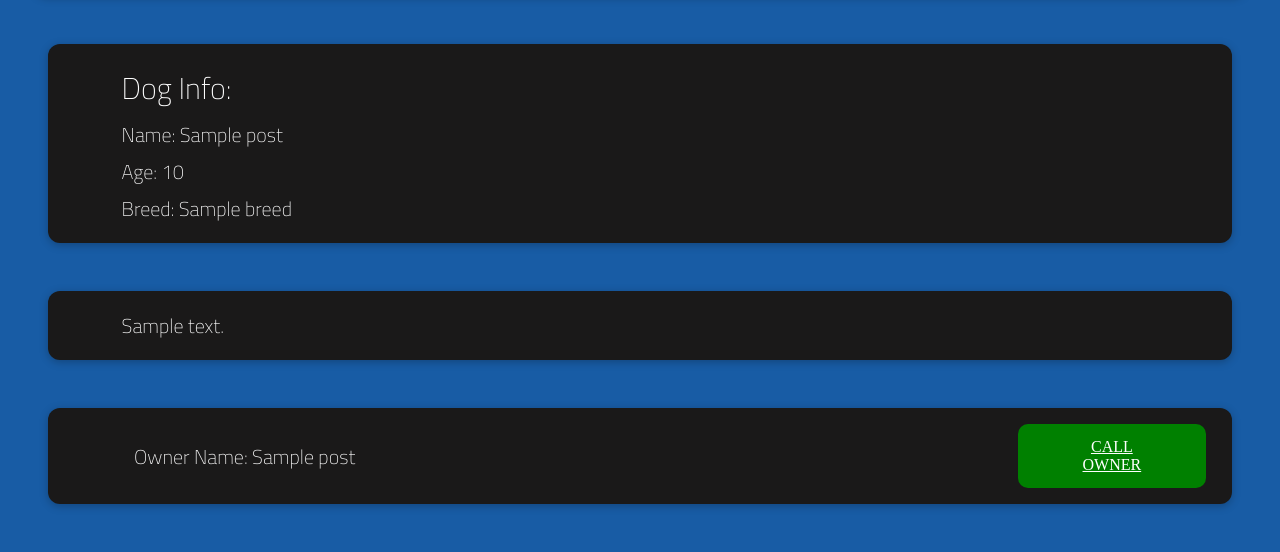
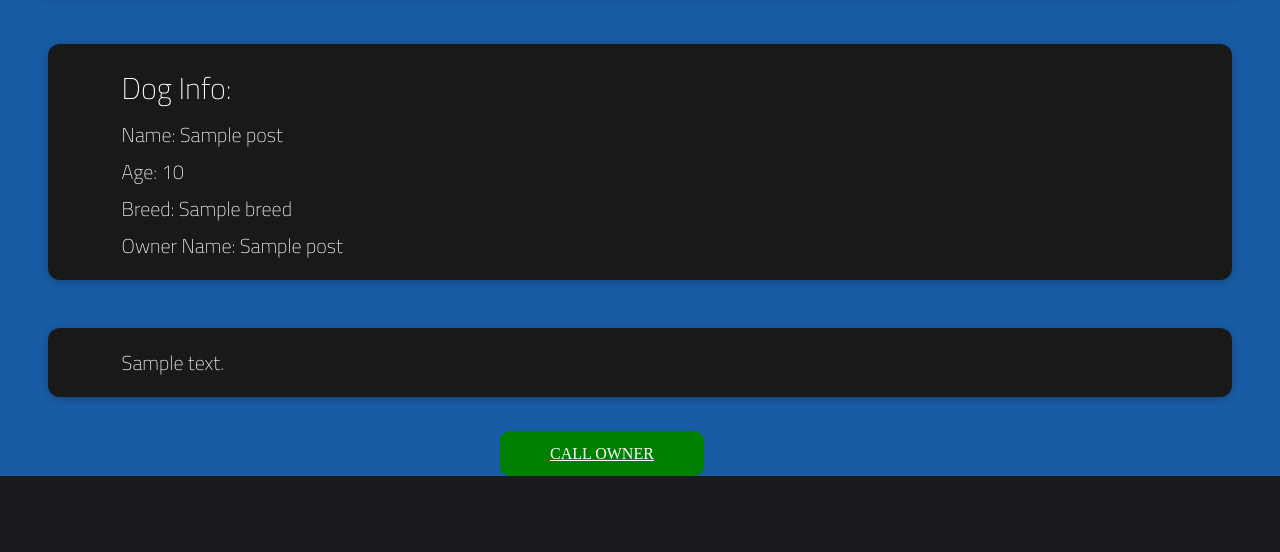
Before and after one commit to MNabeelAkhtar/Django_Dog-CleverCollar, a Django app: template home/templates/home/post-detail.html in a window 1280 px wide. Shown: the part 877-1429 px from the top of the page. After the commit the page ends 1353 px from the top, so only its background shows below. Run offline with Django 3.2, Linux system fonts and the light colour scheme; the template is opened without the code that fills it: most values are stand-ins (such as "Sample title", 1, 10 or a date in 2020); grey boxes marked "Sample" are stand-in pictures.

Commit message:
changing owner tag

```diff
--- a/home/templates/home/post-detail.html
+++ b/home/templates/home/post-detail.html
@@ -67,14 +67,10 @@
         <p>Name: {{ post.name }}</p>
         <p>Age: {{ post.age }}</p>
         <p>Breed: {{ post.breed }}</p>
+        <p>Owner Name: {{ post.owner_name }}</p>
     </main>
     <main>
         <p>{{ post.content|linebreaks }}</p>
     </main>
-    <div>
-        <main style="display: flex; justify-content: space-around;">
-            <p style="margin-left: 70px;">Owner Name: {{ post.owner_name }}</p>
-            <a style="margin-right: 10px;" class="home_btn" href="tel:123-456-7890">CALL OWNER</a>
-        </main>
-    </div>
+    <a style="margin-left: 500px;" class="home_btn" href="tel:123-456-7890">CALL OWNER</a>
 {% endblock %}
```
